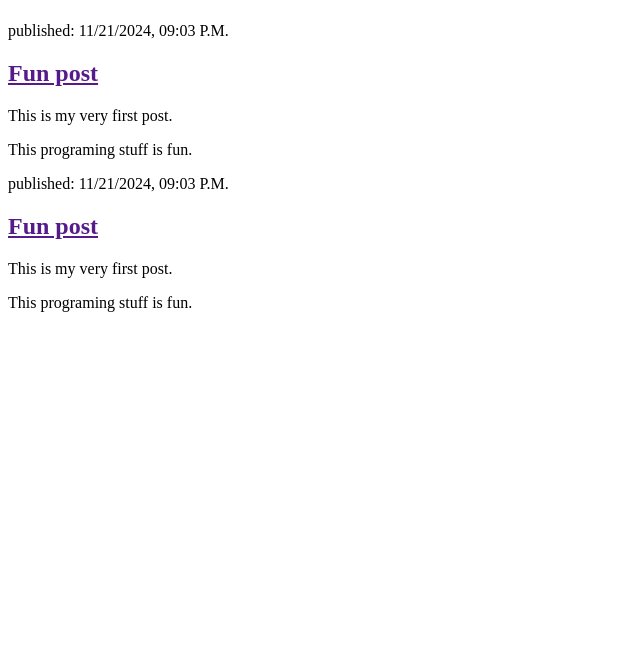
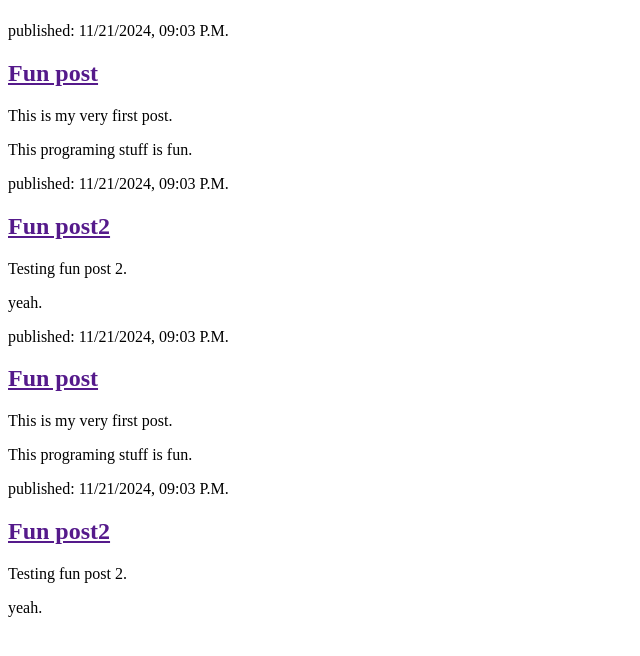
Before and after one commit to TravisNostrand-FA24-ITCC-SDEV220/my-first-blog, a Django app: page / in a window 1280 px wide. Shown: the part 58-714 px from the top of the page, without its empty margins (0-640 px from the left). Run offline with Django 4.2, Linux system fonts and the light colour scheme; data comes from the database, SQL or seed files in the repository.

Commit message:
Changed code.

```diff
--- a/blog/templates/blog/post_list.html
+++ b/blog/templates/blog/post_list.html
@@ -14,6 +14,12 @@
             <p>This is my very first post.</p>
 			<p>This programing stuff is fun.<p>
         </article>
+		 <article>
+            <time>published: 11/21/2024, 09:03 P.M.</time>
+            <h2><a href="">Fun post2</a></h2>
+            <p>Testing fun post 2.</p>
+			<p>yeah.<p>
+        </article>
 {% endfor %}
     </body>
 </html>
```
